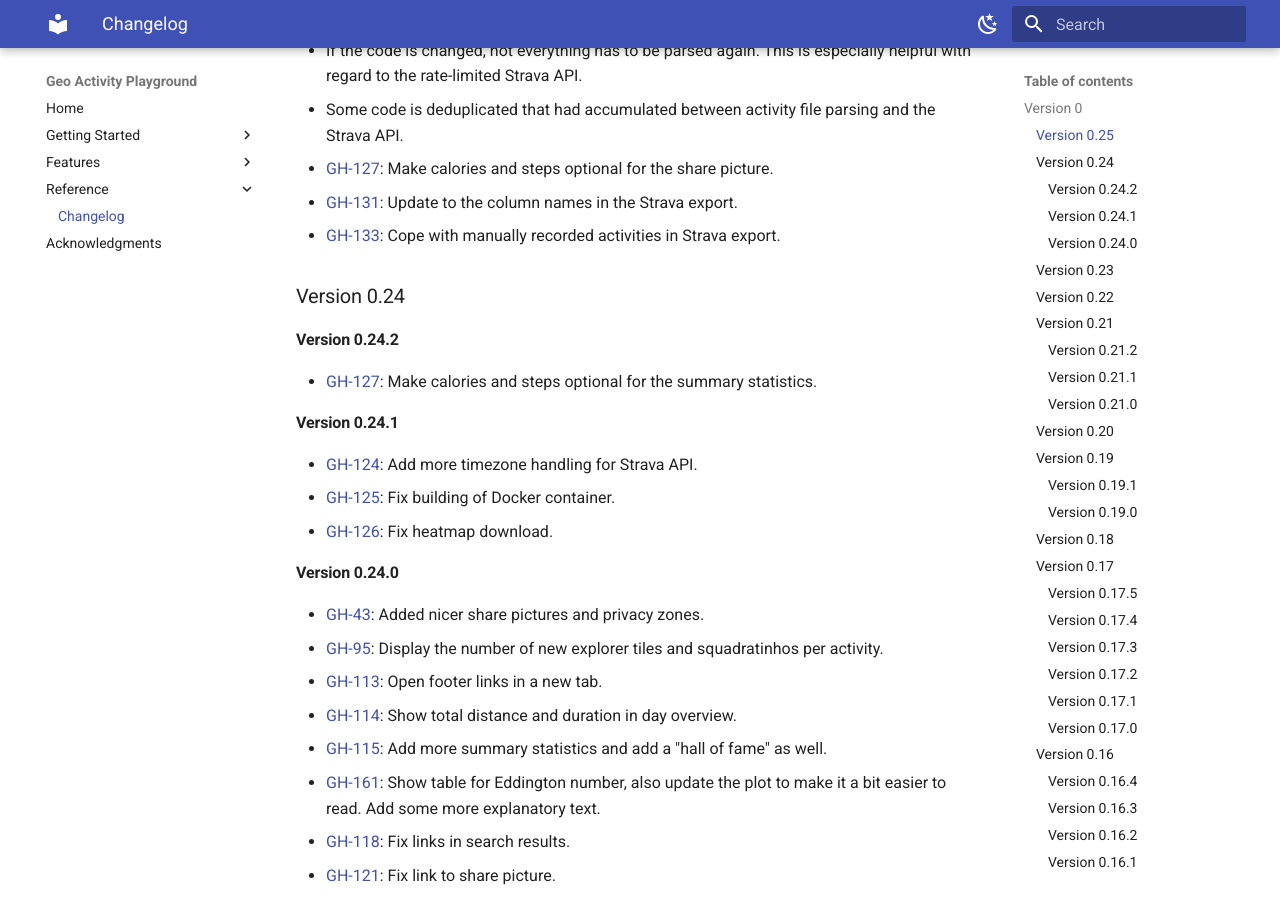
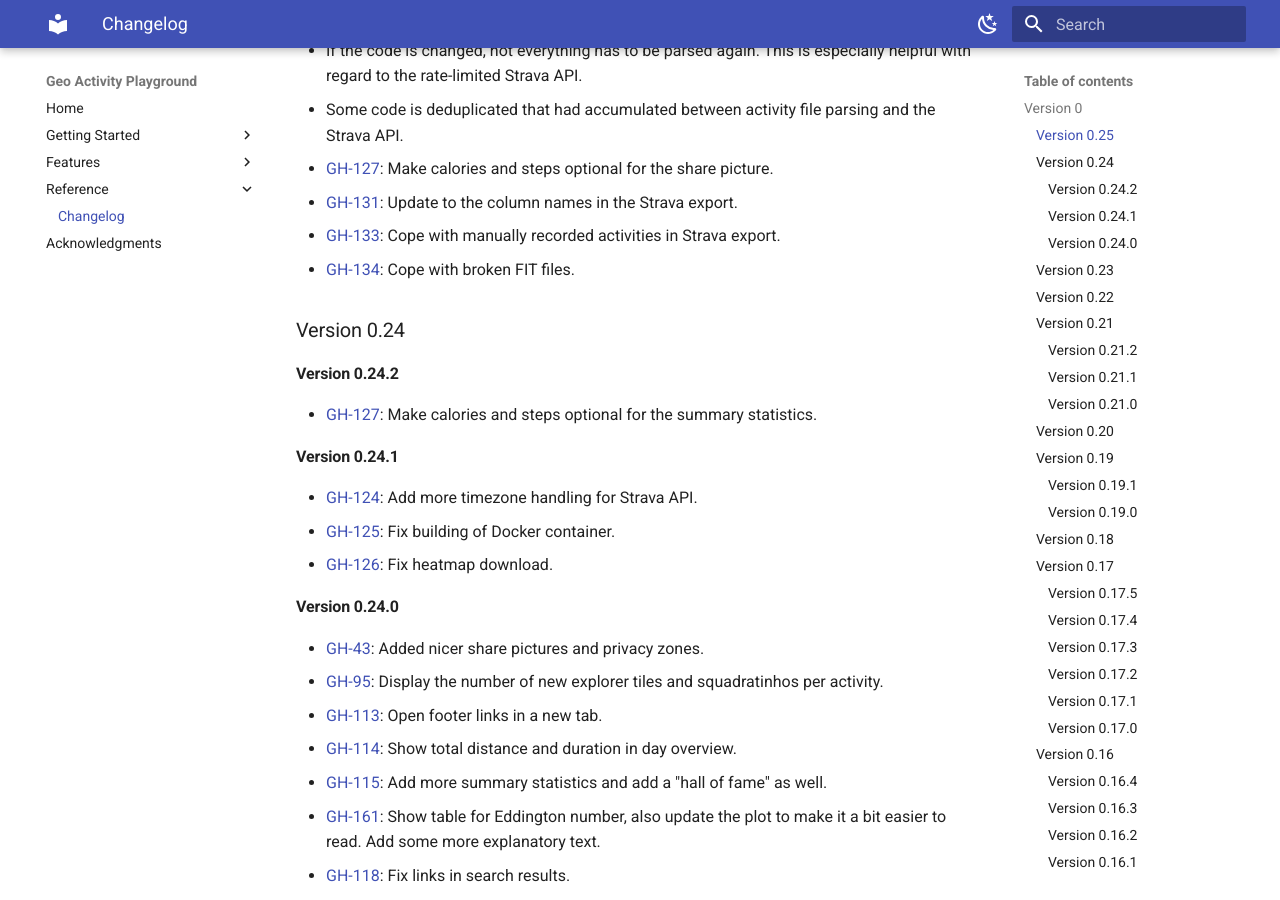
Before and after one commit to martin-ueding/geo-activity-playground, an MkDocs documentation site: the page built from docs/reference/changelog.md, in a window 1280 px wide and 900 px high, scrolled down 514 px. Built offline with MkDocs 1.6.1 and Material for MkDocs 9.7.7, drawn with Linux system fonts in a browser that asks for light colours.

Commit message:
Changelog entry

```diff
--- a/docs/reference/changelog.md
+++ b/docs/reference/changelog.md
@@ -17,6 +17,7 @@
 - [GH-127](https://github.com/martin-ueding/geo-activity-playground/issues/127): Make calories and steps optional for the share picture.
 - [GH-131](https://github.com/martin-ueding/geo-activity-playground/issues/131): Update to the column names in the Strava export.
 - [GH-133](https://github.com/martin-ueding/geo-activity-playground/issues/133): Cope with manually recorded activities in Strava export.
+- [GH-134](https://github.com/martin-ueding/geo-activity-playground/issues/134): Cope with broken FIT files.
 
 ### Version 0.24
 
```
